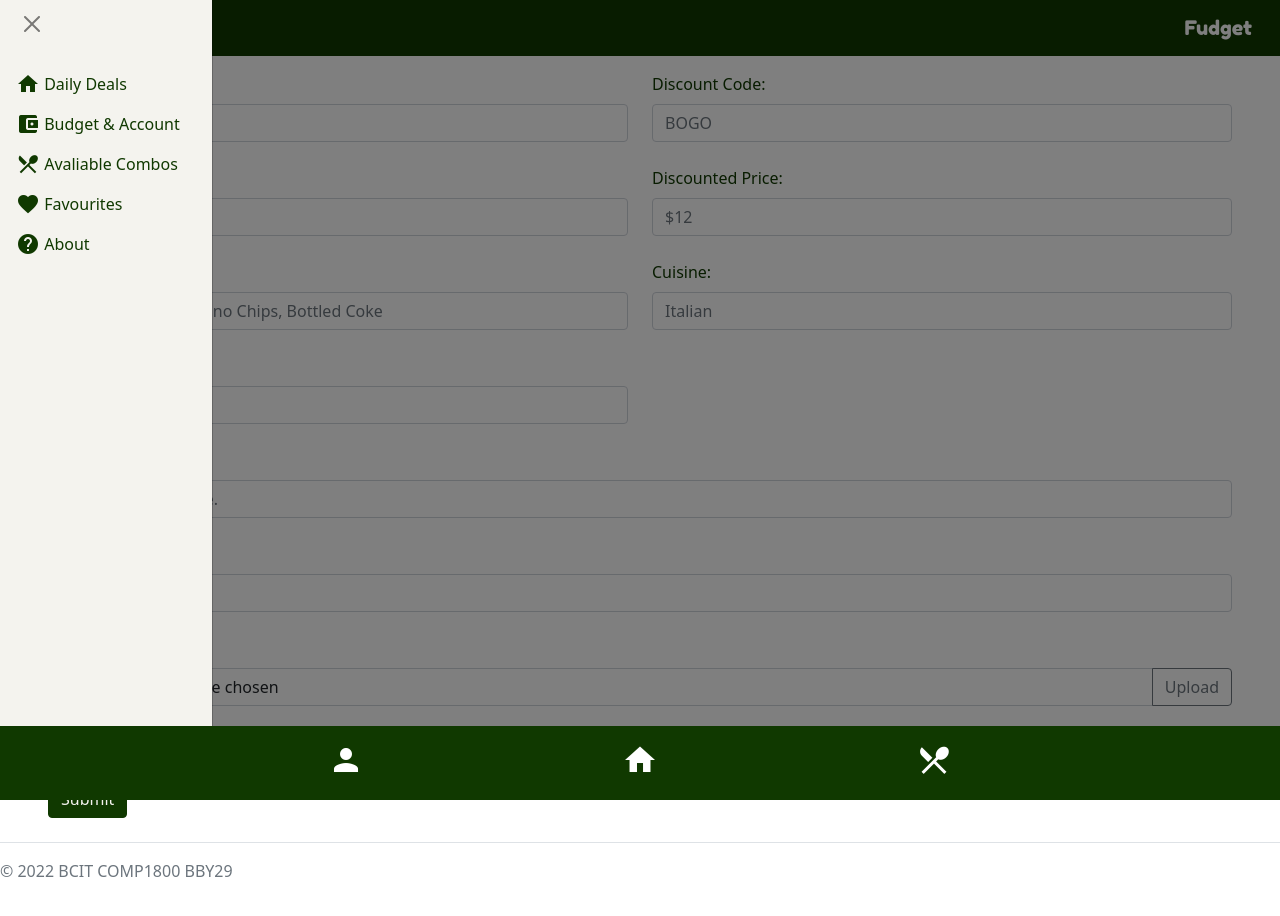
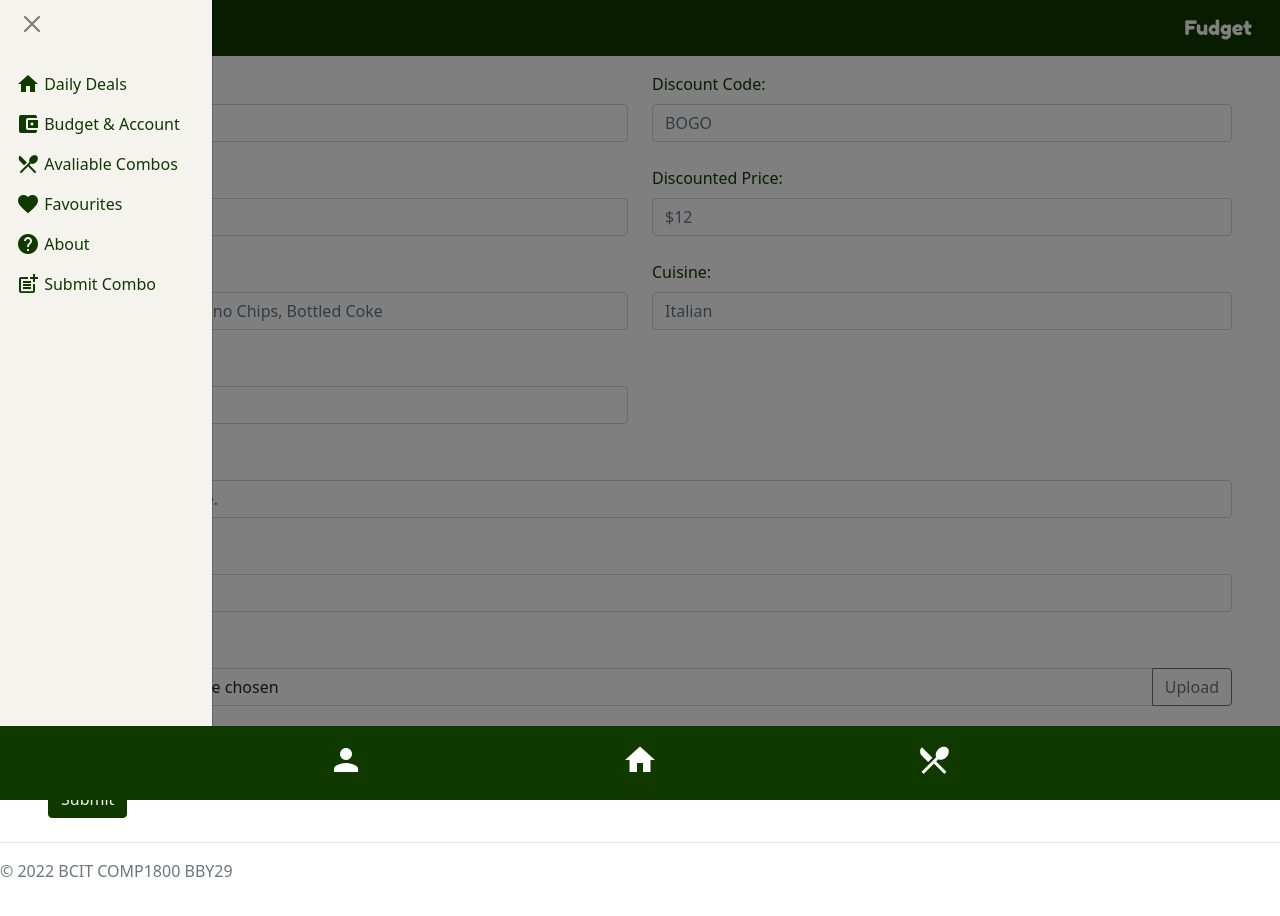
Before and after one commit to LukarioMC/CST_BBY29_BudgetApp, a plain HTML site: page Submit.html in a window 1280 px wide. Both pictures are taken after a click on the button 39 px from the left and 28 px from the top of the page. Drawn offline with nearby package versions, Linux system fonts and the light colour scheme.

Commit message:
Added combo submission link to nav menu

```diff
--- a/text/nav.html
+++ b/text/nav.html
@@ -43,6 +43,12 @@
                             About
                         </a>
                     </li>
+                    <li class="nav-item">
+                        <a class="nav-link" href="submit.html">
+                            <span class="material-icons">post_add</span>
+                            Submit Combo
+                        </a>
+                    </li>
                 </ul>
             </div>
         </div>
```
Also changed, not shown: index.html (+1 -1 lines).
